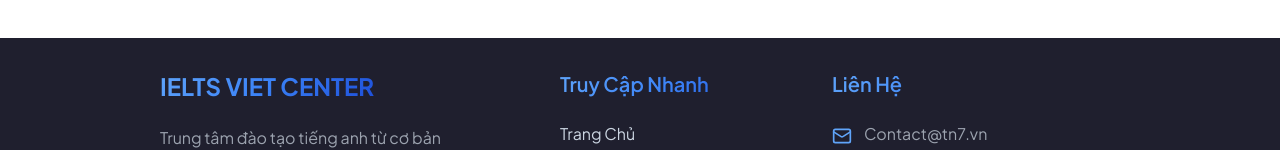
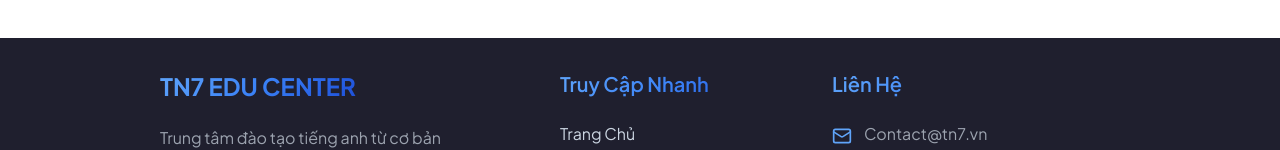
Before and after one commit to an612004/TEST-IELTS-TN7EDU, a Next.js app: page / in a window 1280 px wide. Shown: the part 487-637 px from the top of the page. Built offline with nearby package versions, Linux system fonts and the light colour scheme; no server answers.

Commit message:
update layout

```diff
--- a/src/layout/footer.tsx
+++ b/src/layout/footer.tsx
@@ -119,7 +119,7 @@
             {/* Company Info */}
             <div className="space-y-6">
               <div className="flex items-center gap-2">
-                <span className="text-2xl font-bold gradient-text">IELTS VIET CENTER</span>
+                <span className="text-2xl font-bold gradient-text">TN7 EDU CENTER</span>
               </div>
               <p className="text-gray-400">
                 Trung tâm đào tạo tiếng anh từ cơ bản đến nâng cao. Dẫn dắt bởi
```
Also changed, not shown: 1 other file (tests, documents, lock files or other folders).
